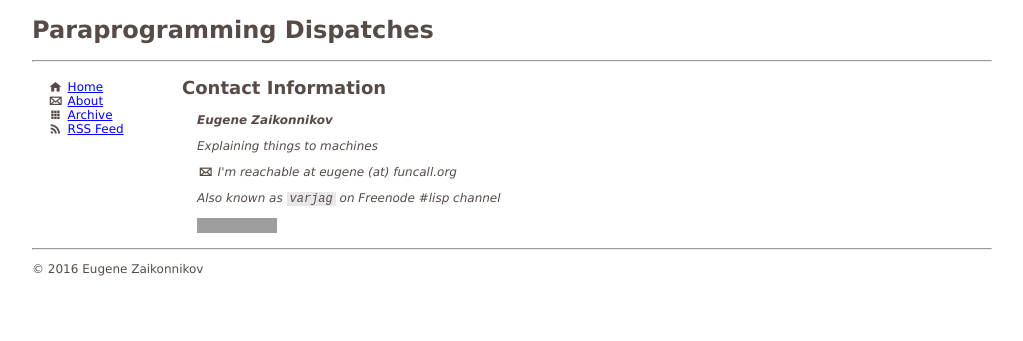
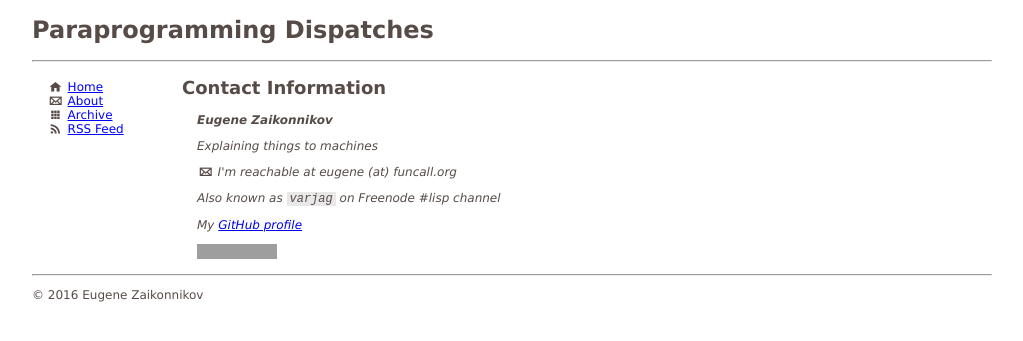
Before and after one commit to varjagg/varjagg.github.io, a Jekyll site: the page built from contact.html, in a window 1280 px wide. Shown: the top 341 px of the page, without its empty margins (26-1049 px from the left). Built offline with Jekyll 4.4.1, drawn with Linux system fonts in a browser that asks for light colours; a script that is not in the unit is left out; grey boxes are pictures that could not be loaded.

Commit message:
GitHub link

```diff
--- a/contact.html
+++ b/contact.html
@@ -11,7 +11,7 @@ title: Contact Information
       <p>
         <i class="icon-mail"></i> I'm reachable at eugene (at) funcall.org</p>
       <p>Also known as <code>varjag</code> on Freenode #lisp channel</p>
-
+      <p>My <a href="https://github.com/varjagg">GitHub profile</a></p>
       <p><a href="https://no.linkedin.com/pub/eugene-zaikonnikov/1/b24/421">
 
           <img src="https://static.licdn.com/scds/common/u/img/webpromo/btn_liprofile_blue_80x15.png" width="80" height="15" border="0" alt="View Eugene Zaikonnikov's profile on LinkedIn">
```
